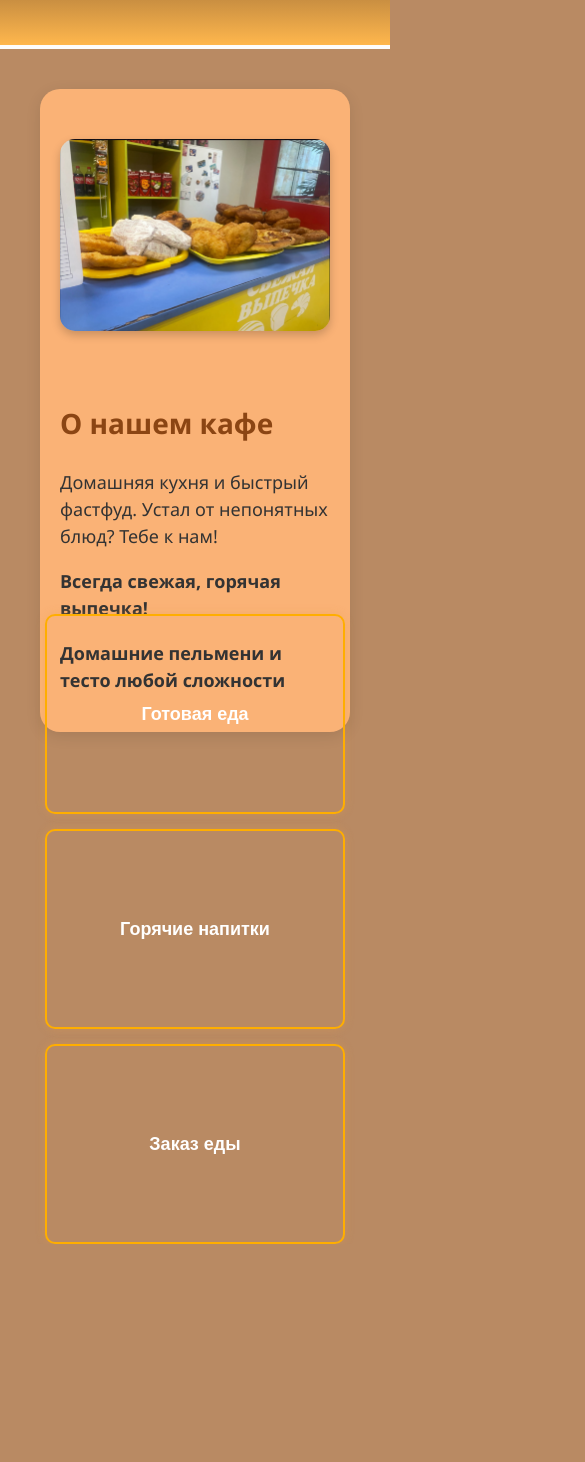
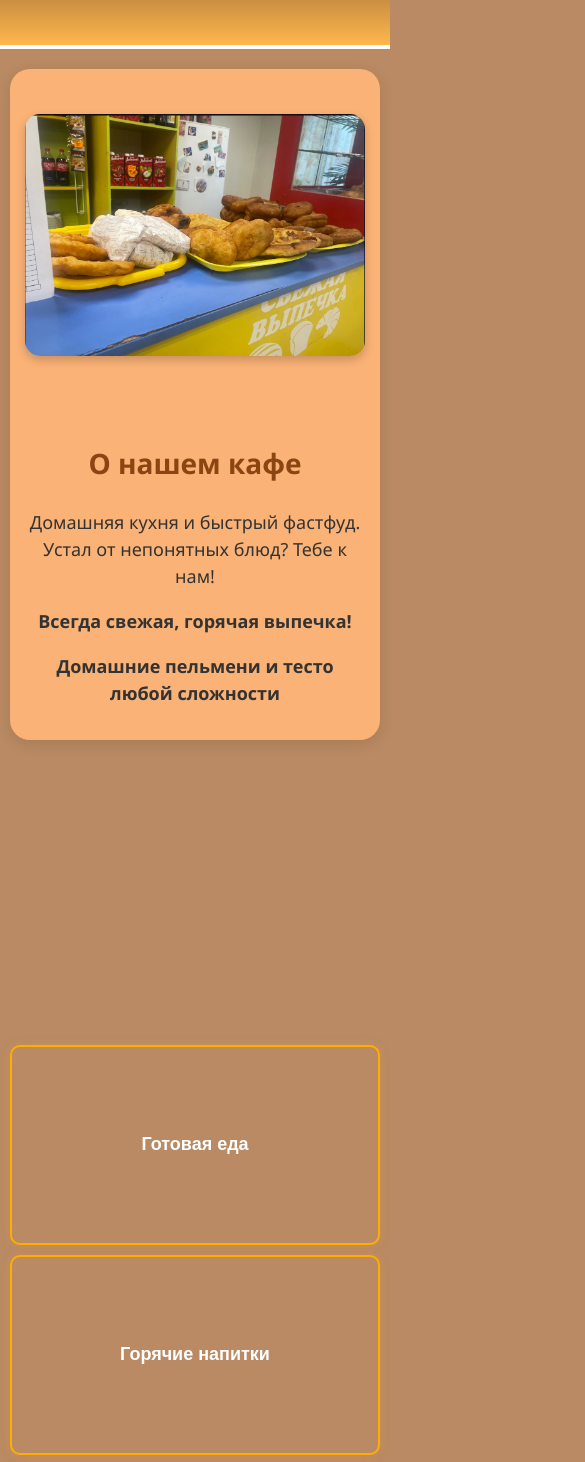
Before and after one commit to hgfhrtyuhfg-rgb/umariny, a plain HTML site: page index.html in a window 390 px wide. Shown: the part 117-1579 px from the top of the page, 585 px wide, since content can reach past the window. Before the commit the page ends 1361 px from the top, so only its background shows below. Drawn offline with Linux system fonts and the light colour scheme.

Commit message:
Update index.html

```diff
--- a/index.html
+++ b/index.html
@@ -216,6 +216,54 @@ button:hover {
         height: 300px;
     }
 }
+@media (max-width: 768px) {
+
+    .about-section {
+        flex-direction: column;
+        margin: 20px 10px;
+        padding: 15px;
+    }
+
+
+    .image-content {
+        width: 100%;
+    }
+    .image-content img {
+        width: 100%;
+        height: auto;
+    }
+
+
+    .text-content {
+        text-align: center;
+        margin-top: 15px;
+    }
+
+
+    .map-content {
+        width: 100%;
+        margin: 20px 0;
+        padding: 0;
+    }
+    .map-content iframe {
+        width: 100%;
+        height: 250px;
+        display: block;
+    }
+
+    /* 5. Кнопки */
+    .buttons-row {
+        flex-direction: column;
+        margin: 20px auto;
+        padding: 0 10px;
+        gap: 10px;
+    }
+    .buttons-row button {
+        width: 100%;
+        max-width: 100%;
+        margin: 0;
+    }
+}
 
 .map-content {margin: -500px 1110px 535px;}
 
```
